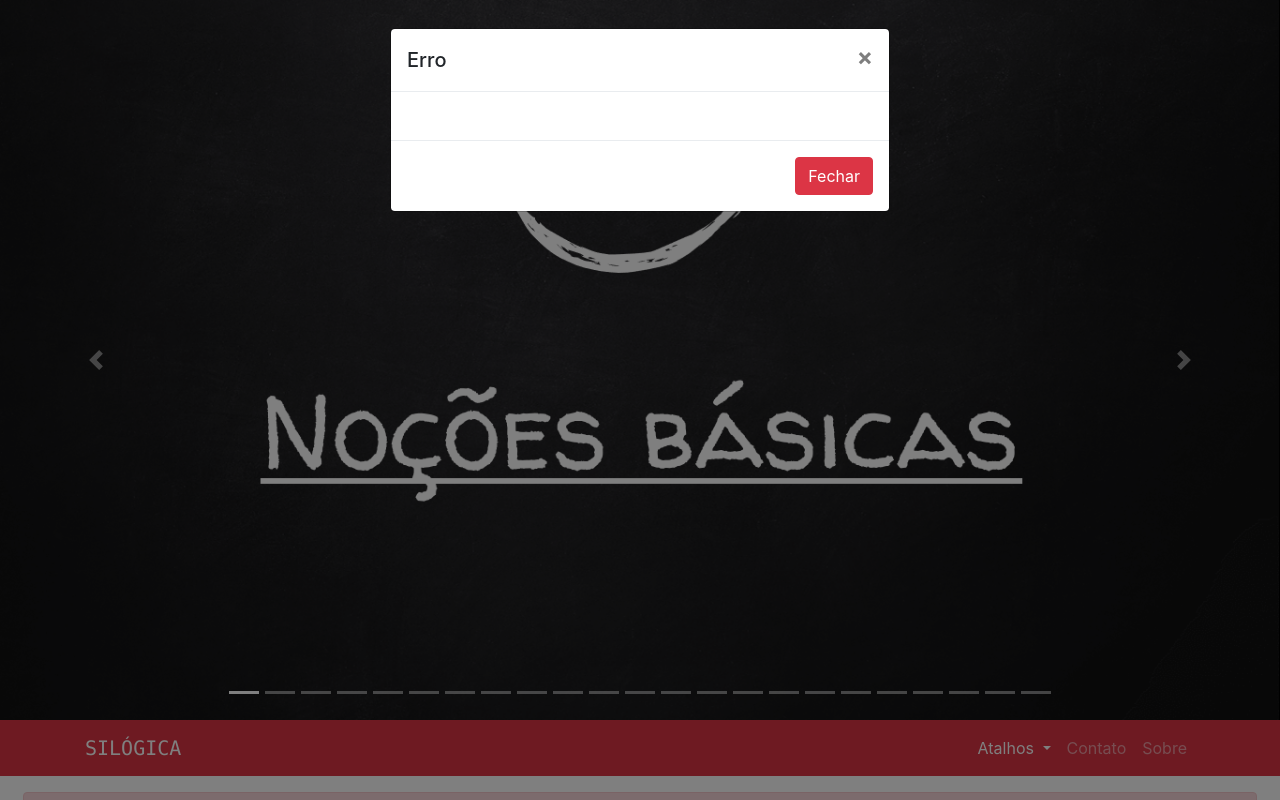
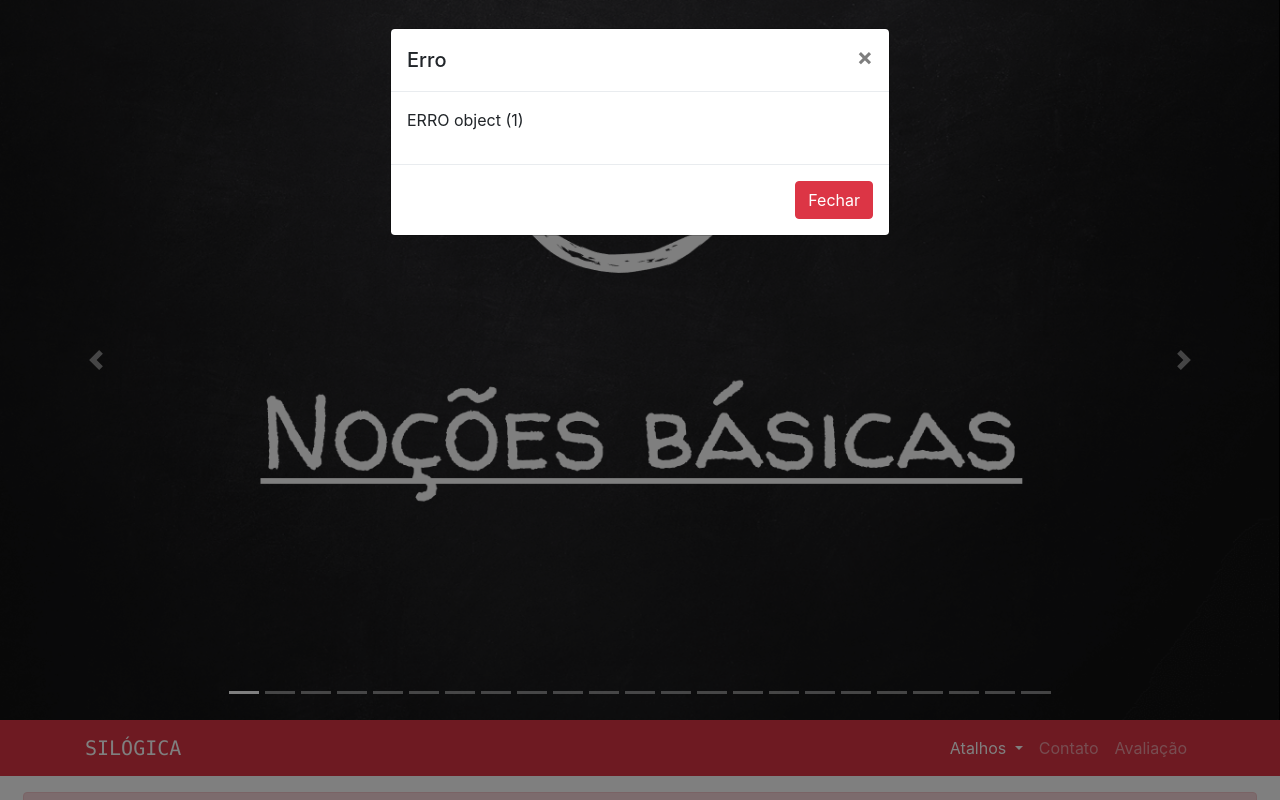
Before and after one commit to samieel/silogica, a Django app: template silogica/core/templates/erro.html in a window 1280 px wide. Run offline with Django 3.2, Linux system fonts and the light colour scheme; the template is opened without the code that fills it: values that come from a table or form of the project are taken from there, others are empty; tables that the repository leaves empty hold one stand-in row (values such as "Sample post"); some libraries are stand-ins or nearby versions.

Commit message:
recurso de avaliação dos usuarios

```diff
--- a/silogica/core/models.py
+++ b/silogica/core/models.py
@@ -19,3 +19,7 @@ class PREMISSAS(models.Model):
 class REDUCAO(models.Model):
     sid_silogismo = models.IntegerField()
     sid_reducao = models.IntegerField()
+
+class ERRO(models.Model):
+    err_sid = models.IntegerField()
+    err_erro = models.CharField(max_length=50)
--- a/silogica/core/templates/base.html
+++ b/silogica/core/templates/base.html
@@ -71,7 +71,7 @@
                         <a class="nav-link" href="/contato">Contato</a>
                     </li>
                     <li class="nav-item">
-                        <a class="nav-link" href="/sobre">Sobre</a>
+                        <a class="nav-link" href="/avalia">Avaliação</a>
                     </li>
                 </ul>
             </div>
--- a/silogica/core/templates/index.html
+++ b/silogica/core/templates/index.html
@@ -194,7 +194,7 @@
                         <a class="nav-link" href="/contato">Contato</a>
                     </li>
                     <li class="nav-item">
-                        <a class="nav-link" href="/sobre">Sobre</a>
+                        <a class="nav-link" href="/avalia">Avaliação</a>
                     </li>
                 </ul>
             </div>
--- a/silogica/core/urls.py
+++ b/silogica/core/urls.py
@@ -6,5 +6,5 @@ urlpatterns = [
     path('silogismo/<int:key>/', views.exibir_silogismo, name='exibir_silogismo'),
     path('reducao/<int:key>/', views.reducao, name='reducao'),
     path('contato', views.contato, name='contato'),
-    path('sobre', views.sobre, name='sobre'),
+    path('avalia', views.avalia, name='avalia'),
 ]
--- a/silogica/core/views.py
+++ b/silogica/core/views.py
@@ -440,5 +440,5 @@ def reducao(request, key):
 def contato(request):
     return render(request, 'contato.html')
 
-def sobre(request):
-    return render(request, 'embreve.html')
+def avalia(request):
+    return render(request, 'avalia.html')
--- a/silogica/silogica/settings.py
+++ b/silogica/silogica/settings.py
@@ -25,7 +25,7 @@ SECRET_KEY = 'y8r466l5(wy^f40-e5f*07b@)o%6tb6=bh8=244vw%&)z@rh#9'
 # SECURITY WARNING: don't run with debug turned on in production!
 DEBUG = True
 
-ALLOWED_HOSTS = ['silogica.pythonanywhere.com']
+ALLOWED_HOSTS = []
 
 
 # Application definition
```
Also changed, not shown: silogica/core/templates/avalia.html (added, +11 -0 lines), silogica/core/templates/sobre.html (deleted).
